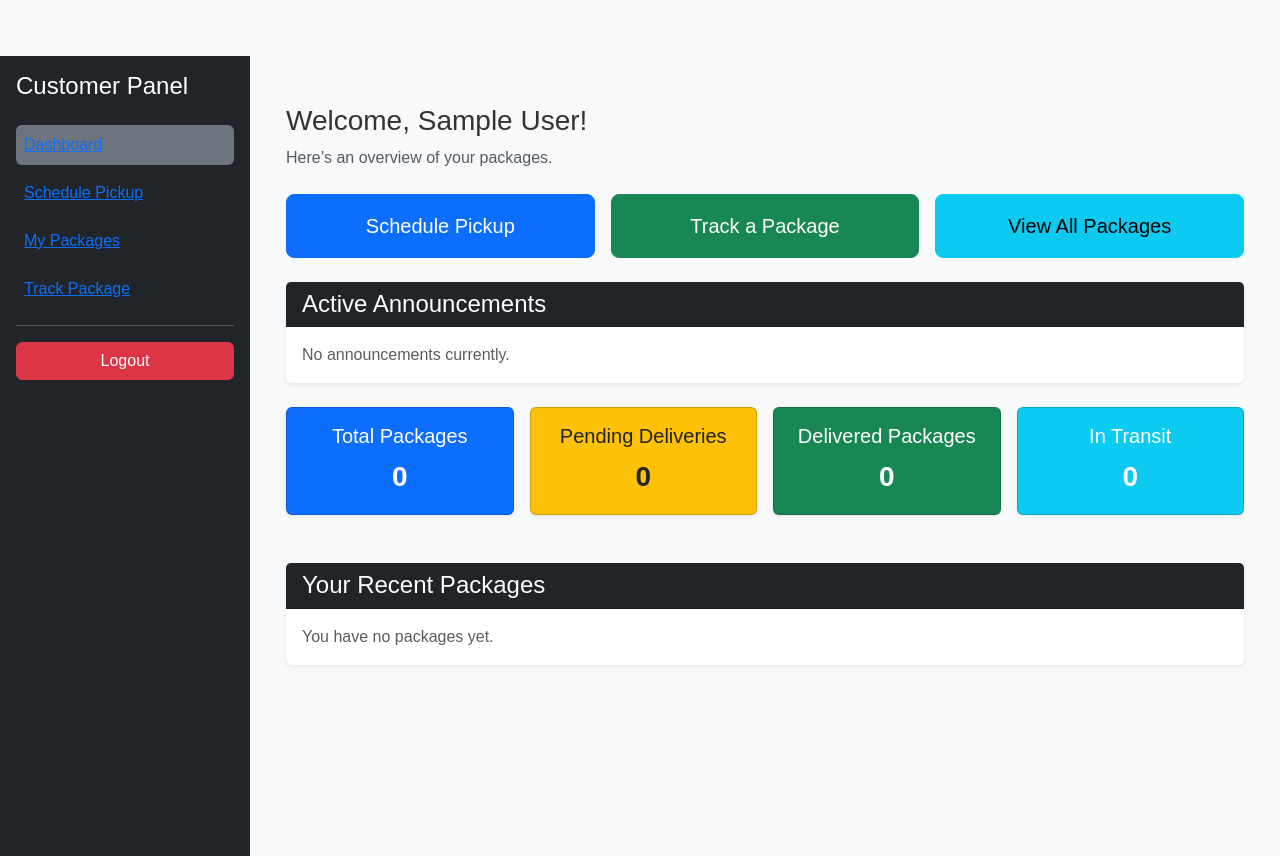
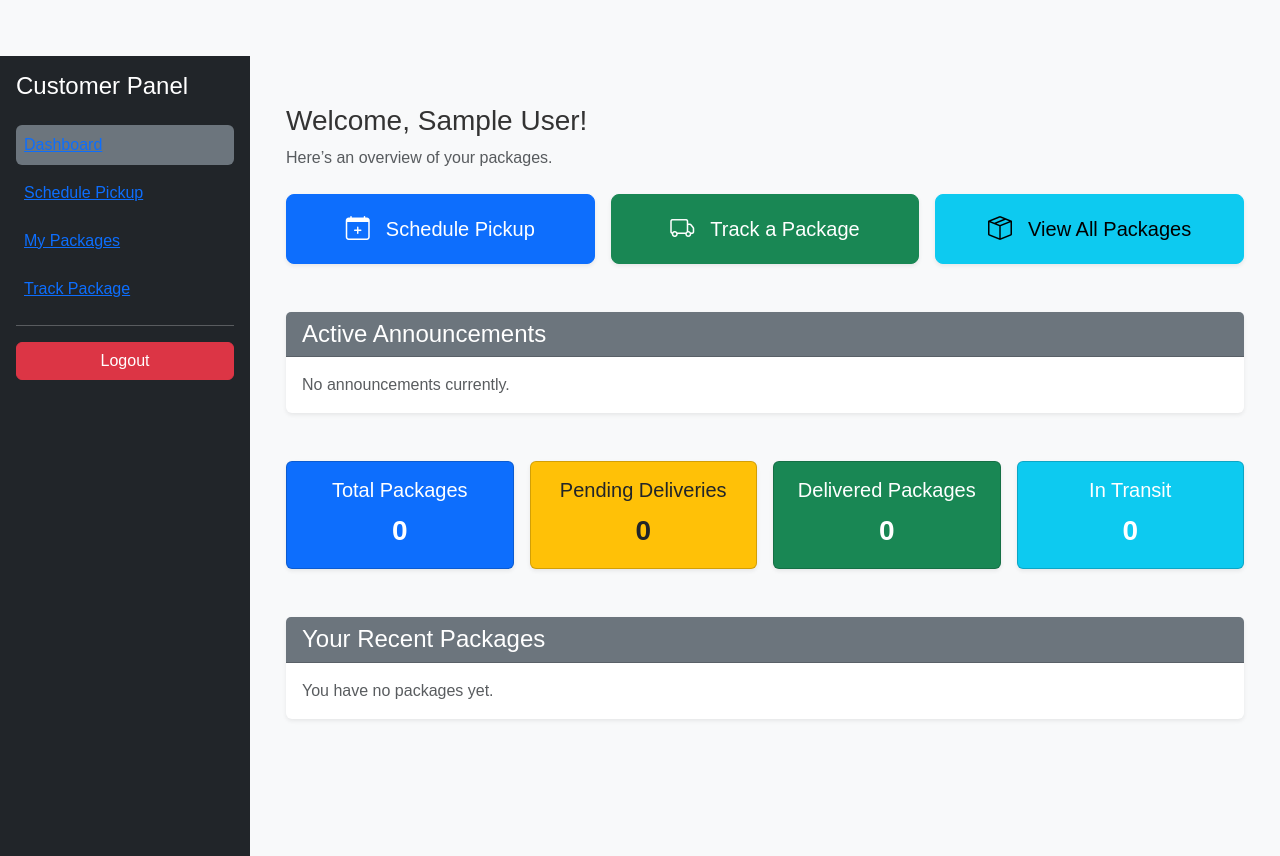
Before and after one commit to KSC2026411/ksc-flask, a Flask app: page /dashboard in a window 1280 px wide. Run offline with Flask 3, Linux system fonts and the light colour scheme; the visitor is signed in with stand-in values (Sample User, id 1); data that the repository does not hold is empty; some libraries are stand-ins or nearby versions.

Commit message:
Update customer dashboard: full-width layout, quick actions with icons, hover effects

```diff
--- a/app/static/css/style.css
+++ b/app/static/css/style.css
@@ -208,3 +208,36 @@ input, textarea {
         text-align: center;
     }
 }
+
+/* =========================
+   DASHBOARD INTERACTIONS & HOVER EFFECTS
+========================= */
+
+/* Quick action buttons hover effect */
+.btn-lg:hover {
+    transform: translateY(-2px);
+    box-shadow: 0 6px 12px rgba(0, 0, 0, 0.15);
+    transition: all 0.2s ease-in-out;
+}
+
+/* Analytics cards hover effect */
+.card.shadow-sm:hover {
+    transform: translateY(-3px);
+    box-shadow: 0 8px 16px rgba(0, 0, 0, 0.2);
+    transition: all 0.25s ease-in-out;
+}
+
+/* Table row hover effect */
+.table-hover tbody tr:hover {
+    background-color: rgba(0, 123, 255, 0.05); /* subtle highlight */
+}
+
+/* Quick action buttons icon spacing */
+.btn.d-flex i {
+    margin-right: 8px;
+}
+
+/* Smooth transition for all hover effects */
+.btn, .card, .table-hover tbody tr {
+    transition: all 0.25s ease-in-out;
+}
--- a/app/templates/customer/customer_dashboard.html
+++ b/app/templates/customer/customer_dashboard.html
@@ -12,34 +12,37 @@
         <p class="text-muted">Here’s an overview of your packages.</p>
     </div>
 
-    <!-- QUICK ACTIONS -->
-    <div class="row mb-4 g-3">
+    <!-- QUICK ACTIONS WITH ICONS -->
+    <div class="row mb-5 g-3">
         <div class="col-md-4">
-            <a href="{{ url_for('main.schedule') }}" class="btn btn-primary btn-lg w-100 py-3">
+            <a href="{{ url_for('main.schedule') }}" class="btn btn-primary btn-lg w-100 py-3 shadow-sm d-flex align-items-center justify-content-center gap-2">
+                <i class="bi bi-calendar-plus fs-4"></i>
                 Schedule Pickup
             </a>
         </div>
         <div class="col-md-4">
-            <a href="{{ url_for('main.track') }}" class="btn btn-success btn-lg w-100 py-3">
+            <a href="{{ url_for('main.track') }}" class="btn btn-success btn-lg w-100 py-3 shadow-sm d-flex align-items-center justify-content-center gap-2">
+                <i class="bi bi-truck fs-4"></i>
                 Track a Package
             </a>
         </div>
         <div class="col-md-4">
-            <a href="{{ url_for('main.my_packages') }}" class="btn btn-info btn-lg w-100 py-3">
+            <a href="{{ url_for('main.my_packages') }}" class="btn btn-info btn-lg w-100 py-3 shadow-sm d-flex align-items-center justify-content-center gap-2">
+                <i class="bi bi-box-seam fs-4"></i>
                 View All Packages
             </a>
         </div>
     </div>
 
     <!-- ANNOUNCEMENTS -->
-    <div class="card shadow-sm border-0 mb-4">
-        <div class="card-header bg-dark text-white">
+    <div class="card shadow-sm border-0 mb-5">
+        <div class="card-header bg-secondary text-white">
             <h4 class="mb-0">Active Announcements</h4>
         </div>
         <div class="card-body">
             {% if announcements %}
                 {% for a in announcements %}
-                <div class="border rounded p-3 mb-3">
+                <div class="border rounded p-3 mb-3 shadow-sm">
                     <h5 class="mb-2">{{ a.title }}</h5>
                     <div class="mb-2">{{ a.message|safe }}</div>
                     <small class="text-muted">Posted: {{ a.created_at.strftime('%Y-%m-%d') }}</small>
@@ -53,7 +56,6 @@
 
     <!-- CUSTOMER ANALYTICS CARDS -->
     <div class="row g-3 mb-5">
-
         <div class="col-md-3">
             <div class="card text-white bg-primary text-center shadow-sm">
                 <div class="card-body">
@@ -62,7 +64,6 @@
                 </div>
             </div>
         </div>
-
         <div class="col-md-3">
             <div class="card text-dark bg-warning text-center shadow-sm">
                 <div class="card-body">
@@ -71,7 +72,6 @@
                 </div>
             </div>
         </div>
-
         <div class="col-md-3">
             <div class="card text-white bg-success text-center shadow-sm">
                 <div class="card-body">
@@ -80,7 +80,6 @@
                 </div>
             </div>
         </div>
-
         <div class="col-md-3">
             <div class="card text-white bg-info text-center shadow-sm">
                 <div class="card-body">
@@ -89,19 +88,17 @@
                 </div>
             </div>
         </div>
-
     </div>
 
     <!-- RECENT PACKAGES TABLE -->
-    <div class="card shadow-sm border-0 mb-4">
-        <div class="card-header bg-dark text-white">
+    <div class="card shadow-sm border-0 mb-5">
+        <div class="card-header bg-secondary text-white">
             <h4 class="mb-0">Your Recent Packages</h4>
         </div>
         <div class="card-body">
-            <div id="packages-table">
             {% if packages %}
-                    <table class="table table-hover">
-                        <thead>
+                <table class="table table-hover table-striped align-middle">
+                    <thead class="table-light">
                         <tr>
                             <th>Tracking #</th>
                             <th>Status</th>
@@ -137,8 +134,10 @@
             {% endif %}
         </div>
     </div>
-    </div>
 
 </div>
 
+<!-- Bootstrap Icons CDN -->
+<link rel="stylesheet" href="https://cdn.jsdelivr.net/npm/bootstrap-icons@1.11.1/font/bootstrap-icons.css">
+
 {% endblock %}
```
Lines whose indentation alone changed are shown as unchanged.
